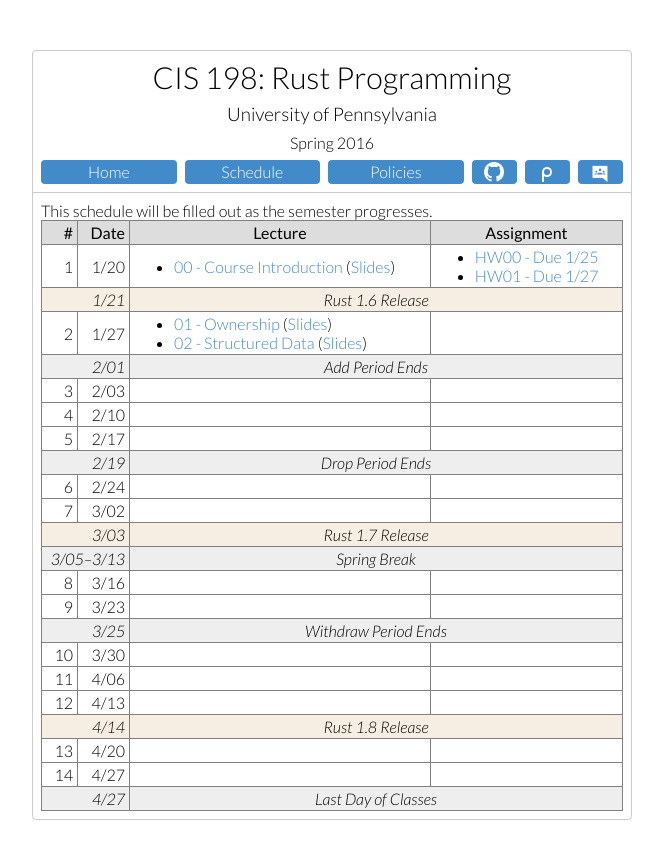
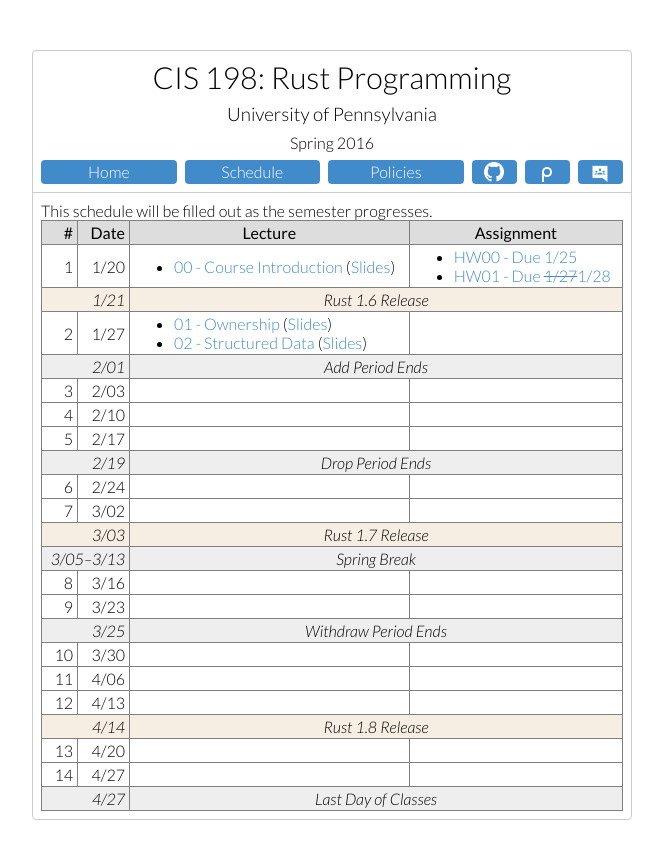
Before and after one commit to cis198-2016s/cis198-2016s.github.io, a Jekyll site: the page built from schedule/index.html, in a window 1280 px wide. Shown: the top 859 px of the page, without its empty margins (308-971 px from the left). Built offline with Jekyll 4.4.1, drawn with Linux system fonts in a browser that asks for light colours.

Commit message:
hw01 pushed to 1/28

```diff
--- a/css/common.css
+++ b/css/common.css
@@ -1,3 +1,18 @@
+@font-face {
+  font-family: emoji;
+
+  src: local('Noto Color Emoji'),
+       local('Noto Emoji'),
+       local('Apple Color Emoji'),
+       local('Android Emoji'),
+       local('Segoe UI'),
+       local(EmojiSymbols),
+       local(Symbola);
+
+  /* Emoji unicode blocks */
+  unicode-range: U+1F300-1F5FF, U+1F600-1F64F, U+1F680-1F6FF, U+2600-26FF;
+}
+
 b, strong {
   font-weight: 400;
 }
--- a/schedule/index.html
+++ b/schedule/index.html
@@ -67,7 +67,7 @@
         <td>
           <ul>
             <li><a href="https://github.com/cis198-2016s/homework/tree/master/hw00">HW00 - Due 1/25</a></li>
-            <li><a href="https://github.com/cis198-2016s/homework/tree/master/hw01">HW01 - Due 1/27</a></li>
+            <li><a href="https://github.com/cis198-2016s/homework/tree/master/hw01">HW01 - Due <del>1/27</del>1/28</a></li>
           </ul>
         </td>
       </tr>
```
